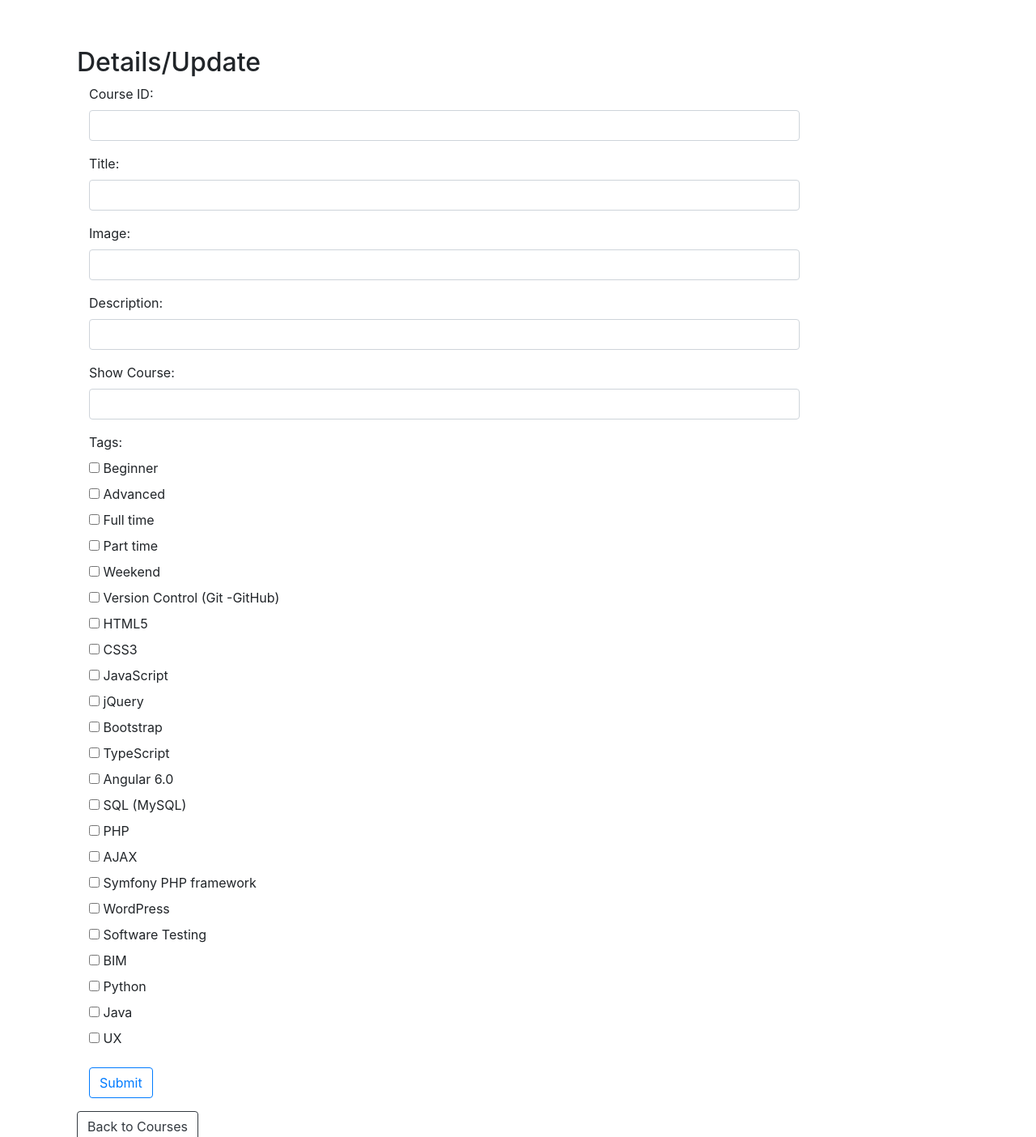
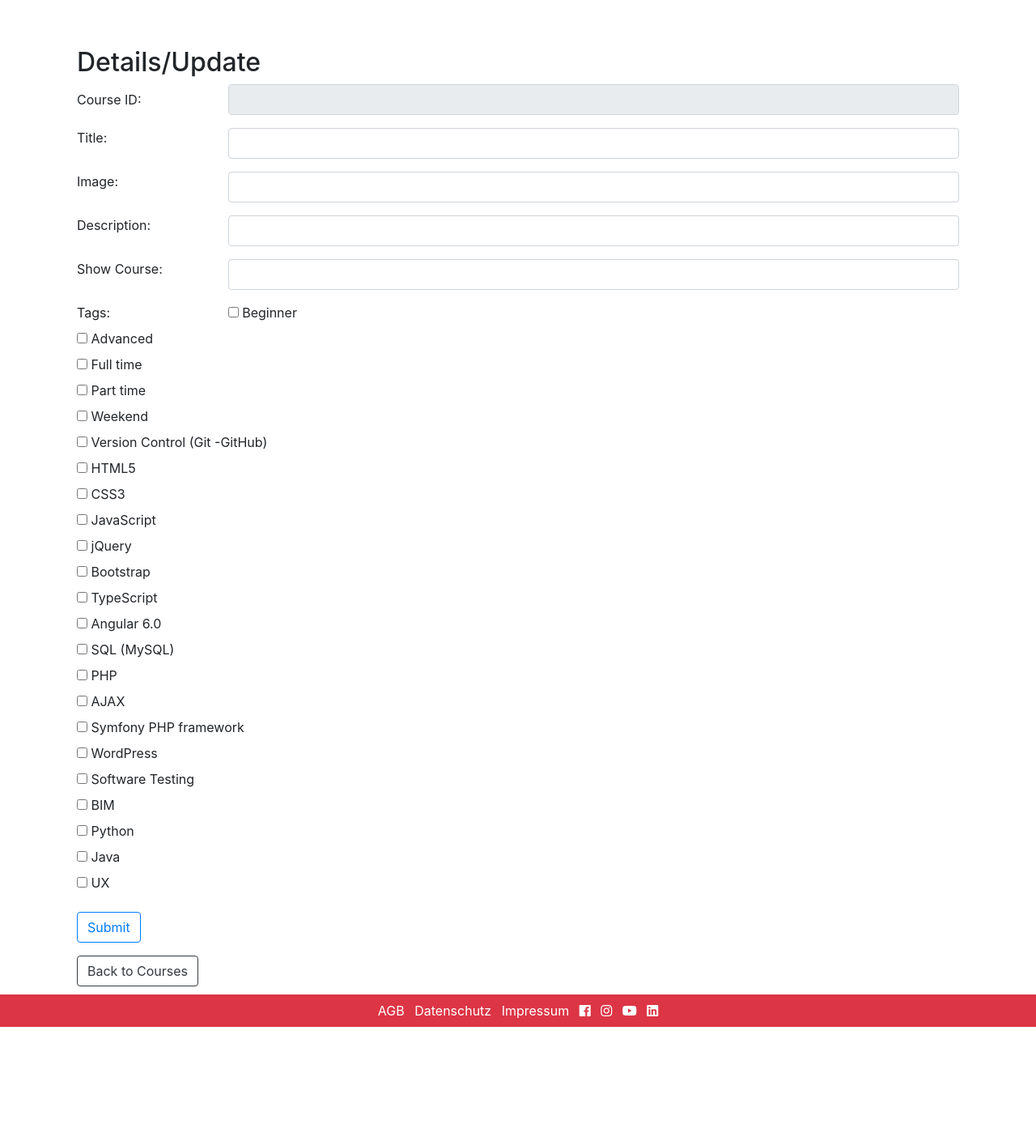
Before and after one commit to chriswizz/test_final, a PHP site: page /courses.php in a window 1280 px wide. Shown: the top 1404 px of the page at 81% size. After the commit the page ends 1268 px from the top, so only its background shows below. Run offline with PHP 8.4, Linux system fonts and the light colour scheme; data comes from the database, SQL or seed files in the repository; some libraries are stand-ins or nearby versions.

Commit message:
admin/course form styling

```diff
--- a/admin/courses.php
+++ b/admin/courses.php
@@ -25,44 +25,45 @@ if(isset($_GET['id'])) {
   <!-- <form class="form-horizontal" action="action_test.php" method="post"> -->
 
     <!-- update ajax -->
+
 <form class="form-horizontal" id="frmEdit" method="post">
   <h2>Details/Update</h2>
-    <div class="form-group">
-      <label class="control-label col-sm-2" for="course_id">Course ID:</label>
+    <div class="form-group row">
+      <label class="control-label col-sm-2 col-form-label" for="course_id">Course ID:</label>
       <div class="col-sm-10">
-        <input type="number" class="form-control" name="course_id" id="course_id" value="<?php if ($id<>"") echo $resultCourse[0]['course_id']; ?>">
+        <input readonly type="number" class="form-control" name="course_id" id="course_id" value="<?php if ($id<>"") echo $resultCourse[0]['course_id']; ?>">
       </div>
     </div>
 
-    <div class="form-group">
+    <div class="form-group row">
       <label class="control-label col-sm-2" for="title">Title:</label>
       <div class="col-sm-10">
         <input type="text" class="form-control" name="title" id="title" value="<?php if ($id<>"") echo $resultCourse[0]['title']; ?>">
       </div>
     </div>
 
-    <div class="form-group">
+    <div class="form-group row">
       <label class="control-label col-sm-2" for="image">Image:</label>
       <div class="col-sm-10">
         <input type="text" class="form-control" name="image" id="image" value="<?php if ($id<>"") echo $resultCourse[0]['image']; ?>">
       </div>
     </div>
 
-    <div class="form-group">
+    <div class="form-group row">
       <label class="control-label col-sm-2" for="description">Description:</label>
       <div class="col-sm-10">
         <input type="text" class="form-control" name="description" id="description" value="<?php if ($id<>"") echo $resultCourse[0]['description']; ?>">
       </div>
     </div>
 
-    <div class="form-group">
+    <div class="form-group row">
       <label class="control-label col-sm-2" for="active">Show Course:</label>
       <div class="col-sm-10">
         <input type="text" class="form-control" name="active" id="active" value="<?php if ($id<>"") echo $resultCourse[0]['active']; ?>">
       </div>
     </div>
 
-    <div class="form-group">
+    <div class="form-group row">
       <label class="control-label col-sm-2" for="active">Tags:</label>
 
       <?php foreach ($resultTags as $tag) { ?>
@@ -85,7 +86,7 @@ if(isset($_GET['id'])) {
 
     </div>
 
-    <div class="form-group">
+    <div class="form-group row">
       <div class="col-sm-offset-2 col-sm-10">
         <button type="button" class="btn btn-outline-primary" id="upsertBtn">Submit</button>
       </div>
```
